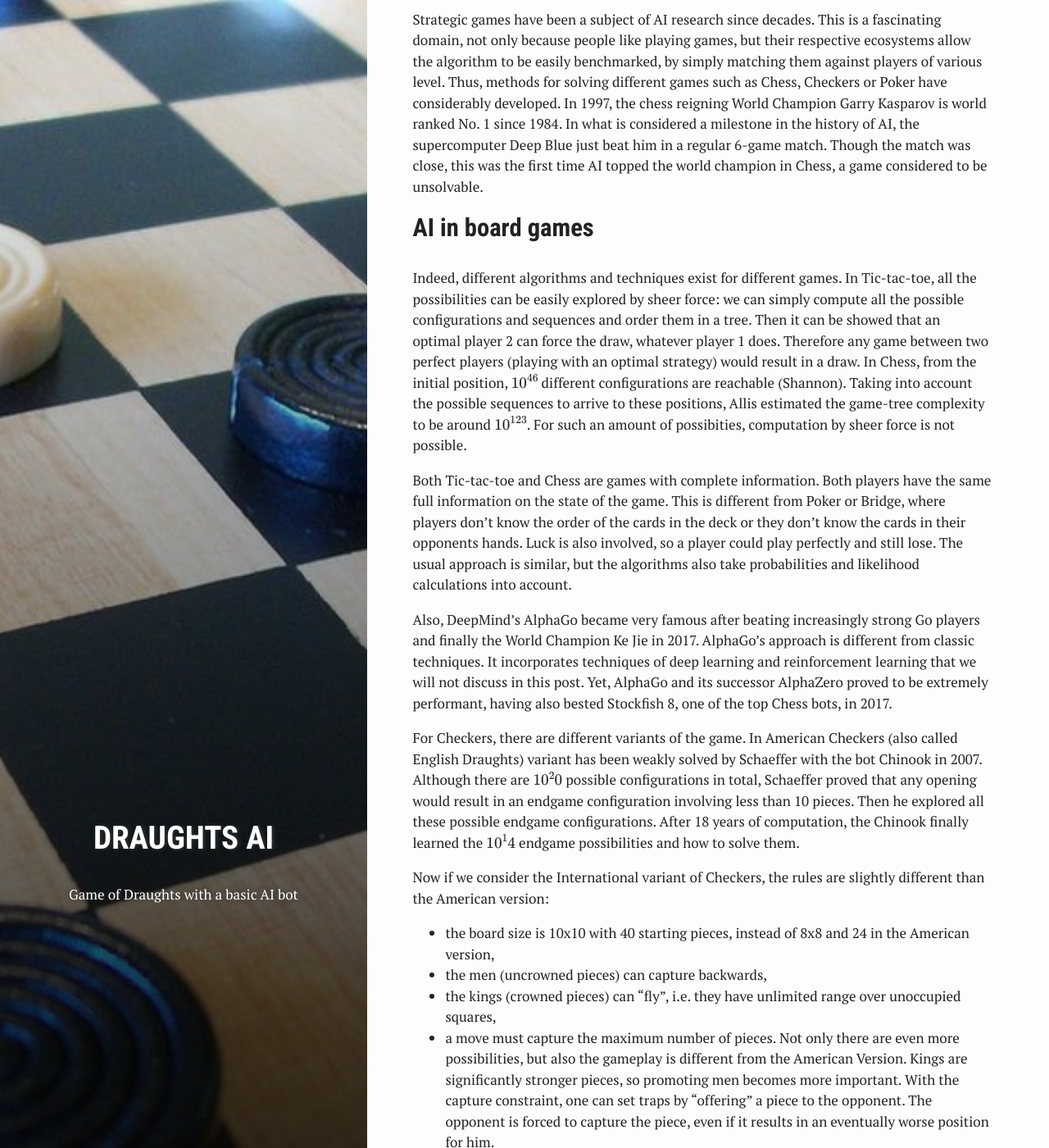
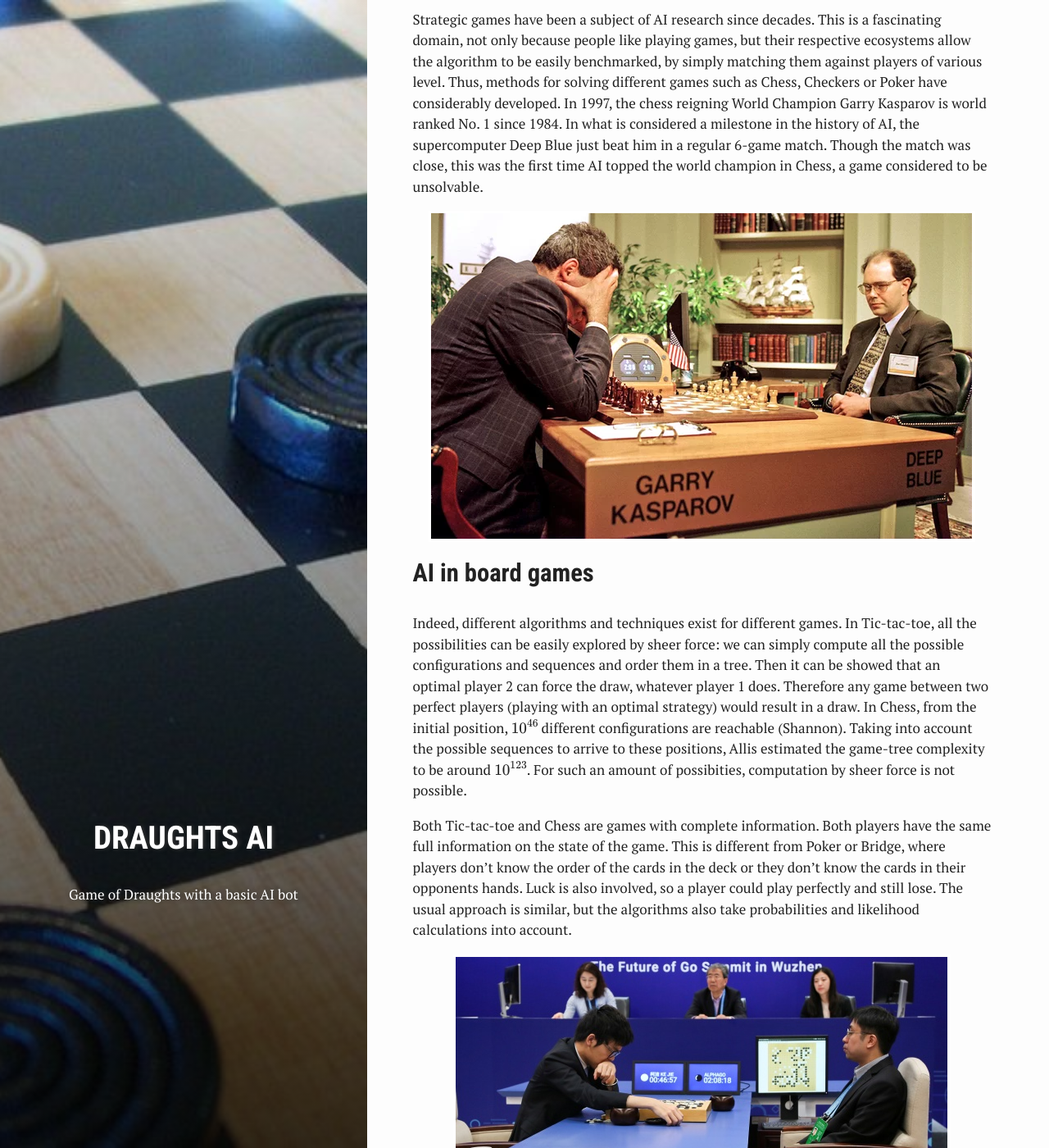
Before and after one commit to tam-leminh/tam-leminh.github.io_old, a Jekyll site: the page built from _posts/2016-06-28-draughts-ai.md, in a window 1280 px wide and 1400 px high, scrolled down 206 px. Shown: the whole window at 82% size. Built offline with Jekyll 4.4.1, drawn with Linux system fonts in a browser that asks for light colours; formulas are drawn with MathJax 3; some of the changed text lies outside the part shown.

Commit message:
ADD images to draughts-ai introduction

```diff
--- a/_posts/2016-06-28-draughts-ai.md
+++ b/_posts/2016-06-28-draughts-ai.md
@@ -18,6 +18,8 @@
 regular 6-game match. Though the match was close, this was the first time AI topped the world champion in Chess, a
 game considered to be unsolvable.
 
+[![deepblue]({{ site.images | relative_url }}/deepblue.jpg)]({{ site.images | relative_url }}/deepblue.jpg)
+
 ## AI in board games
 
 Indeed, different algorithms and techniques exist for different games. In Tic-tac-toe, all the possibilities can be
@@ -33,7 +35,9 @@
 don't know the cards in their opponents hands. Luck is also involved, so a player could play perfectly and still lose.
 The usual approach is similar, but the algorithms also take probabilities and likelihood calculations into account.
 
-Also, DeepMind's AlphaGo became very famous after beating increasingly strong Go players and finally the World Champion
+[![alphago]({{ site.images | relative_url }}/alphago.jpg)]({{ site.images | relative_url }}/alphago.jpg)
+
+DeepMind's AlphaGo became very famous after beating increasingly strong Go players and finally the World Champion
 Ke Jie in 2017. AlphaGo's approach is different from classic techniques. It incorporates techniques of deep learning and
 reinforcement learning that we will not discuss in this post. Yet, AlphaGo and its successor AlphaZero proved to be
 extremely performant, having also bested Stockfish 8, one of the top Chess bots, in 2017.
@@ -49,13 +53,24 @@
 - the men (uncrowned pieces) can capture backwards,
 - the kings (crowned pieces) can "fly", i.e. they have unlimited range over unoccupied squares,
 - a move must capture the maximum number of pieces.
+
+<div style="text-align: center">
+<img src="/assets/images/damierinit.jpg" alt="damierinit" width="70%">
+<em>Initial position at International Checkers</em>
+</div>
+
 Not only there are even more possibilities, but also the gameplay is different from the American Version. Kings are
 significantly stronger pieces, so promoting men becomes more important. With the capture constraint, one can set traps by
 "offering" a piece to the opponent. The opponent is forced to capture the piece, even if it results in an eventually worse
 position for him.
 
-I designed and developed this International Checkers game with Matthieu Drouard, another ISAE-SUPAERO student. It was part
-of our 1st-year research project, supervised by J.-M. Alliot. The application is programmed in C. There are three main
+<div style="text-align: center">
+<img src="/assets/images/reglesprises.png" alt="reglesprises" width="100%">
+<em>Mandatory capture rules</em>
+</div>
+
+I designed and developed Draughts-AI, an International Checkers game with Matthieu Drouard, another ISAE-SUPAERO student. It was part
+of our first-year research project, supervised by J.-M. Alliot. The game is programmed in C. There are three main
 components:
 - the move generator, i.e. the engine of the game, including the rules. For each position, it computes the possible moves.
 For each moves, it computes the next position,
@@ -63,6 +78,24 @@
 - the AI algorithm, which evaluates the best move for a player.
 The user can choose to play without AI (e.g. against another player), to play against an AI bot or to make two AI bots play
 against each other.
+
+<div style="text-align: center">
+<img src="/assets/images/scdepl.png" alt="scdepl" width="49%" class="inline-block">
+<img src="/assets/images/scdepldame.png" alt="scdepldame" width="49%" class="inline-block">
+<em>Possible moves highlighted in blue ([D] stands for the King piece, "Dame" in French)</em>
+</div>
+
+<div style="text-align: center">
+<img src="/assets/images/scprise2.png" alt="scprise2" width="49%" class="inline-block">
+<img src="/assets/images/scprisedame.png" alt="scprisedame" width="49%" class="inline-block">
+<em>Capture (highlighted in green) and possible positions</em>
+</div>
+
+<div style="text-align: center">
+<img src="/assets/images/scprisemult.png" alt="scprisemult" width="80%">
+<em>Multiple capture: all the captured pieces and the final destination are highlighted</em>
+</div>
+
 
 ## AI principles
 
@@ -191,7 +227,12 @@
 they will not play any move scoring above $$\beta$$. That means that when $$\alpha \geq \beta$$, it's not worth exploring the rest
 of the branch anymore.
 
-function Minimax($$X$$, $$\alpha$$, $$\beta$$):
+$$\alpha$$ := $$- \infty$$
+$$\beta$$ := $$+ \infty$$
+call Minimax($$X_{root}$$, $$\alpha$$, $$\beta$$)
+
+where:
+function Minimax($$X$$, $$\alpha$$, $$\beta$$) is
 &nbsp;&nbsp;&nbsp;&nbsp;if $$X$$ is in $$L$$-th layer:
 &nbsp;&nbsp;&nbsp;&nbsp;&nbsp;&nbsp;&nbsp;&nbsp;return $$f(X)$$
 &nbsp;&nbsp;&nbsp;&nbsp;elif $$X$$ is in a maximizing layer ($$l$$ is even):
--- a/assets/_sass/_layout.scss
+++ b/assets/_sass/_layout.scss
@@ -231,7 +231,7 @@
     max-width: 100%;
     height: auto;
     display: block;
-    margin: 1em auto;
+    margin: 1em auto 0.3em auto;
     padding: .2em;
     background-color: #fff;
   }
```
Also changed, not shown: other parts of _posts/2016-06-28-draughts-ai.md (+4 -1 lines), assets/images/alphago.jpg (added), assets/images/arbre.png (added), assets/images/arbrealpha.png (added), assets/images/arbrecoupossible.png (added), assets/images/arbrehorizon.png (added), assets/images/damierinit.jpg (added), assets/images/deepblue.jpg (added), assets/images/finparcoursarbre.png (added), assets/images/parcoursarbre.png (added), assets/images/reglesprises.png (added), assets/images/scdepl.png (added), assets/images/scdepldame.png (added), assets/images/scprise2.png (added), 2 more files.
